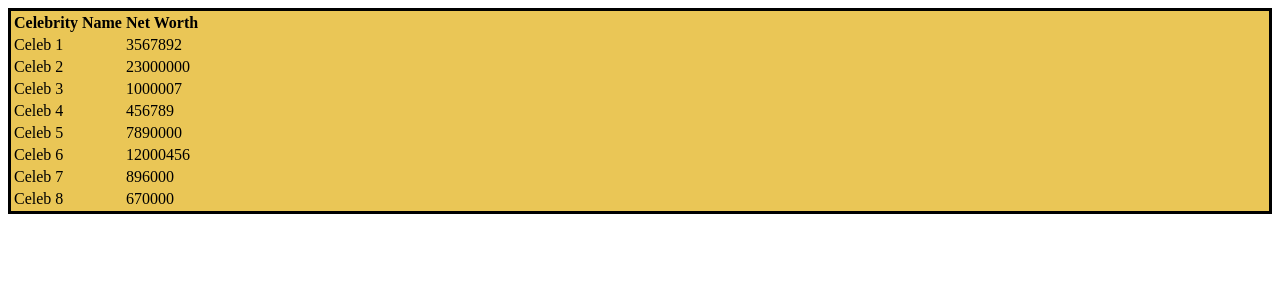
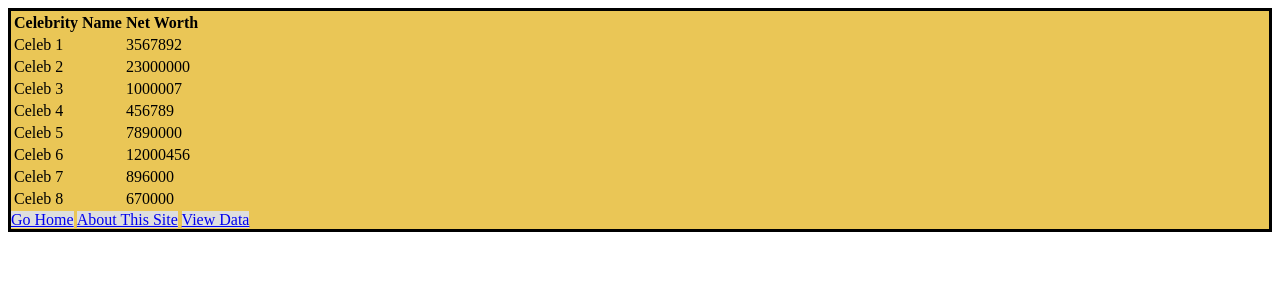
Before and after one commit to alexmochu/djangotemplates, a Django app: page /data/ in a window 1280 px wide. Shown: the top 300 px of the page. Run offline with Django 3.2, Linux system fonts and the light colour scheme.

Commit message:
Including snippets into your templates

```diff
--- a/djangotemplates/example/templates/about.html
+++ b/djangotemplates/example/templates/about.html
@@ -18,8 +18,7 @@
         <li>We love making playing football on rainy days.</li>
     </ol>
     </p>
-    <a href="{% url 'home' %}">Go Home</a>
-    <a href="{% url 'about' %}">About This Site</a>
+    {% include 'partials/nav-bar.html' %} <!--Add this-->
   {% endblock %}
 </body>
 </html>
--- a/djangotemplates/example/templates/data.html
+++ b/djangotemplates/example/templates/data.html
@@ -10,8 +10,6 @@
   <body>
     {% block pagecontent %}
     <div class="table-div">
-    <!-- We will display our data in a normal HTML table using Django's
-    template for-loop to generate our table rows for us-->
       <table class="table">
         <thead>
           <tr>
@@ -29,6 +27,7 @@
         </tbody>
       </table>
     </div>
+    {% include 'partials/nav-bar.html' %} <!--Add this-->
     {% endblock %}
   </body>
 </html>
--- a/djangotemplates/example/templates/index.html
+++ b/djangotemplates/example/templates/index.html
@@ -14,8 +14,7 @@
       Duis aute irure dolor in reprehenderit in voluptate velit esse cillum dolore eu fugiat nulla pariatur.
       Excepteur sint occaecat cupidatat non proident, sunt in culpa qui officia deserunt mollit anim id est laborum."
     </p>
-    <a href="{% url 'home' %}">Go Home</a>
-    <a href="{% url 'about' %}">About This Site</a>
+    {% include 'partials/nav-bar.html' %} <!--Add this-->
   {% endblock %}
 
 </body>
--- /dev/null
+++ b/djangotemplates/example/templates/partials/nav-bar.html
@@ -0,0 +1,7 @@
+<!-- djangotemplates/example/templates/partials/nav-bar.html -->
+
+<div class="nav">
+    <a href="{% url 'home' %}">Go Home</a>
+    <a href="{% url 'about' %}">About This Site</a>
+    <a href="{% url 'data' %}">View Data</a>
+  </div>
--- a/djangotemplates/static/css/main.css
+++ b/djangotemplates/static/css/main.css
@@ -3,3 +3,6 @@
     margin: 10 10 10 10;
     border: 3px solid black;
 }
+.nav a {
+    background: #dedede;
+}
```
